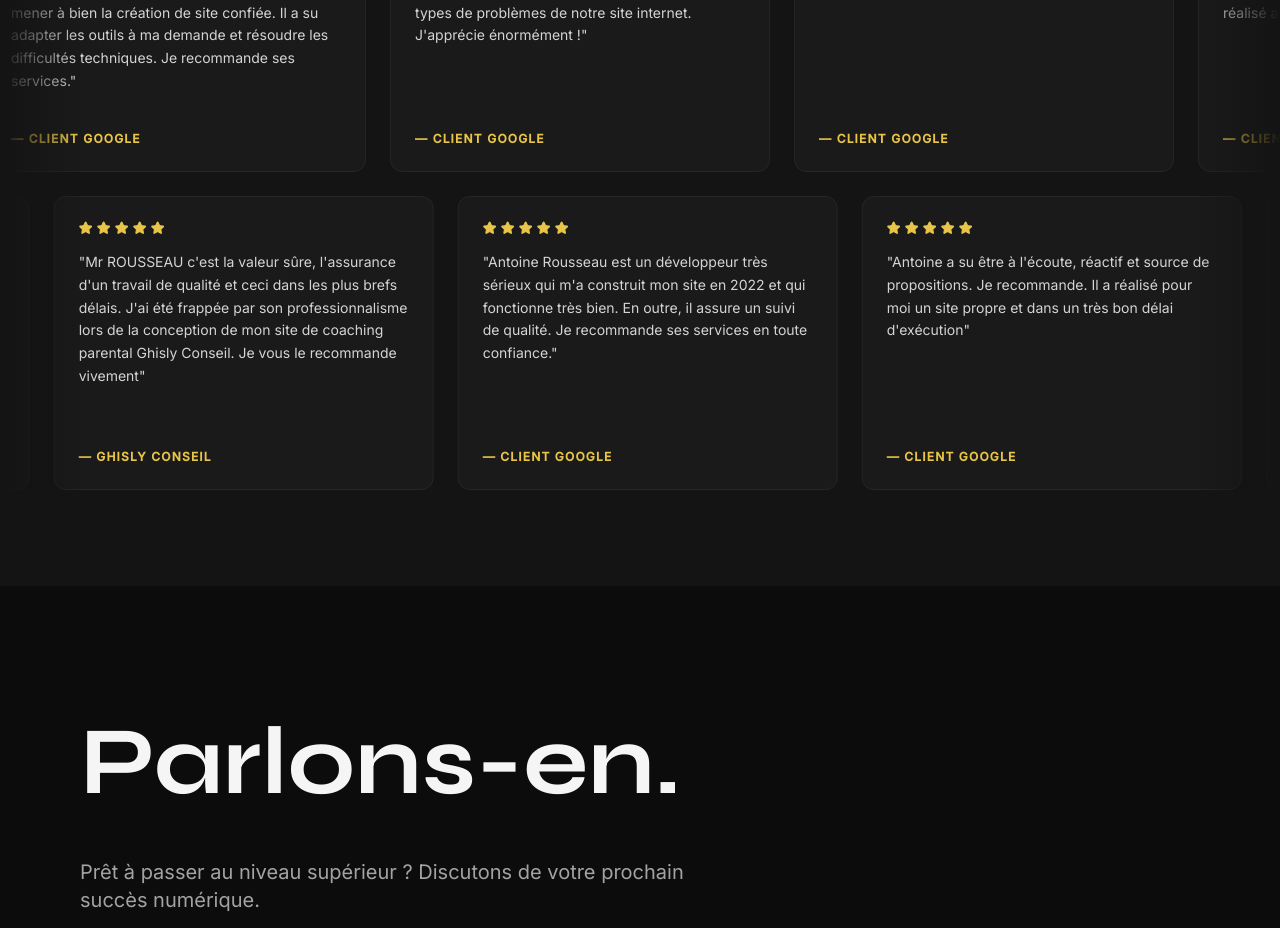
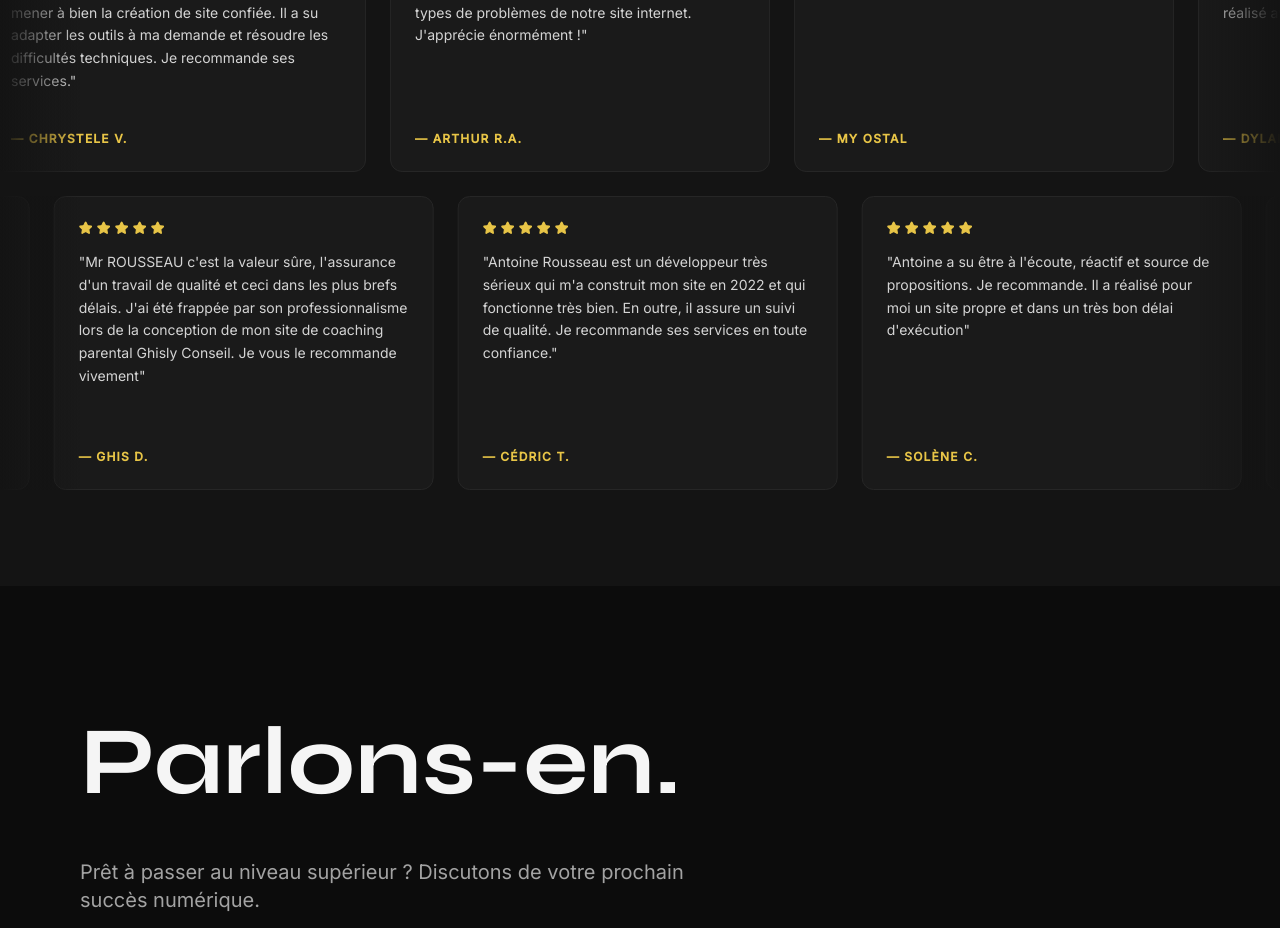
Before and after one commit to AntoineR951/site_developpeur, a React (Vite) app: page / in a window 1280 px wide. Shown: the part 6344-7272 px from the top of the page. Built offline with nearby package versions, Linux system fonts and the light colour scheme.

Commit message:
feat: display real client names in testimonials
Show full names with initials for privacy in testimonials.

```diff
--- a/index.tsx
+++ b/index.tsx
@@ -458,23 +458,23 @@ const Portfolio = ({ onProjectClick }: { onProjectClick: (id: string) => void })
 
 // 8. Testimonials - Marquee
 const allTestimonials = [
-    { text: "Société très sérieuse et Mr Rousseau est très compétent, il maîtrise très bien son travail (digital, outil informatique et référencement marketing). Je recommande sans hésitation !", author: "Client Google" },
-    { text: "Le professionnalisme, la rigueur et disponibilité de Monsieur Rousseau sont autant d'atouts pour mener à bien la création de site confiée. Il a su adapter les outils à ma demande et résoudre les difficultés techniques. Je recommande ses services.", author: "Client Google" },
-    { text: "Merci beaucoup pour votre diligence, votre patience et disponibilité pour régler les différents types de problèmes de notre site internet. J'apprécie énormément !", author: "Client Google" },
-    { text: "Bravo, il a réalisé un site internet pour notre entreprise, merci à vous", author: "Client Google" },
-    { text: "Bravo à vous, nous l'avions contacté pour la création d'un site pour notre société. Cela a été réalisé avec un grand professionnalisme", author: "Client Google" },
-    { text: "Bravo, professionnel très réactif et à l'écoute ! Notre site internet a été réalisé en un rien de temps :) merci à vous", author: "Client Google" },
-    { text: "Antoine a réalisé deux sites pour mon compte, celui de mon activité libérale puis mon site personnel. Le travail réalisé est de grande qualité, tant au niveau de la technique que de l'esthétisme du site. De plus, sérieux, Antoine est d'une grande réactivité et à l'écoute. Je le recommande sans hésiter.", author: "Client Google" },
-    { text: "Prestataire sérieux, professionnel et rigoureux ! Très satisfaite des services de Mr Rousseau. Il a su comprendre nos besoins et a pu nous livrer un site sur mesure. Toujours disponible, son professionnalisme et sa rigueur sont très appréciés. Je recommande fortement ses services !", author: "Client Google" },
-    { text: "Mr Rousseau a été très réactif pour la création de notre site internet. Il est très à l'écoute et toujours très disponible. Je le recommande sans problème!", author: "Client Google" },
-    { text: "Antoine Rousseau est un développeur très sérieux qui m'a construit mon site en 2022 et qui fonctionne très bien. En outre, il assure un suivi de qualité. Je recommande ses services en toute confiance.", author: "Client Google" },
-    { text: "Antoine a su être à l'écoute, réactif et source de propositions. Je recommande. Il a réalisé pour moi un site propre et dans un très bon délai d'exécution", author: "Client Google" },
-    { text: "Très bonne expérience avec Antoine Rousseau à propos de la création de mon site internet. Il m'a donné de bons conseils pour optimiser la visibilité du site et est réactif lors d'une demande de modification quelconque. Je recommande sans soucis ce professionnel.", author: "Client Google" },
-    { text: "Très satisfait des services de Mr Rousseau. Il est une personne qualifiée et s'est montré très disponible lors de la création de mon site web. Je recommande fortement ses services!", author: "Client Google" },
-    { text: "Très satisfait de la prestation de Mr Rousseau. Il suit mon site depuis 2017. Une personne très technique, très professionnelle et disponible. Je vous recommande ses services.", author: "Client Google" },
-    { text: "3i3s-Europa est et sera d'une reconnaissance sans faille pour Mr Antoine ROUSSEAU. Non seulement il a sauvé notre site piraté mais en plus il l'a rajeuni et l'a équipé de nouvelles fonctionnalités. Sa disponibilité est impressionnante, son professionnalisme irréprochable et le coût de ses prestations nettement inférieur au marché.", author: "3i3s-Europa" },
-    { text: "Monsieur Rousseau a parfaitement répondu à mon attente, tant dans le contenu du site que dans sa forme, grâce à une grande écoute et beaucoup de réactivité à chaque étape de sa création. J'ai désormais en première page de Google une vitrine très claire et ergonomique pour mon activité.", author: "Client Google" },
-    { text: "Mr ROUSSEAU c'est la valeur sûre, l'assurance d'un travail de qualité et ceci dans les plus brefs délais. J'ai été frappée par son professionnalisme lors de la conception de mon site de coaching parental Ghisly Conseil. Je vous le recommande vivement", author: "Ghisly Conseil" },
+    { text: "Société très sérieuse et Mr Rousseau est très compétent, il maîtrise très bien son travail (digital, outil informatique et référencement marketing). Je recommande sans hésitation !", author: "Sofiane A." },
+    { text: "Le professionnalisme, la rigueur et disponibilité de Monsieur Rousseau sont autant d'atouts pour mener à bien la création de site confiée. Il a su adapter les outils à ma demande et résoudre les difficultés techniques. Je recommande ses services.", author: "Chrystele V." },
+    { text: "Merci beaucoup pour votre diligence, votre patience et disponibilité pour régler les différents types de problèmes de notre site internet. J'apprécie énormément !", author: "Arthur R.A." },
+    { text: "Bravo, il a réalisé un site internet pour notre entreprise, merci à vous", author: "My Ostal" },
+    { text: "Bravo à vous, nous l'avions contacté pour la création d'un site pour notre société. Cela a été réalisé avec un grand professionnalisme", author: "Dylan R.D." },
+    { text: "Bravo, professionnel très réactif et à l'écoute ! Notre site internet a été réalisé en un rien de temps :) merci à vous", author: "Dylan D." },
+    { text: "Antoine a réalisé deux sites pour mon compte, celui de mon activité libérale puis mon site personnel. Le travail réalisé est de grande qualité, tant au niveau de la technique que de l'esthétisme du site. De plus, sérieux, Antoine est d'une grande réactivité et à l'écoute. Je le recommande sans hésiter.", author: "Laurent G." },
+    { text: "Prestataire sérieux, professionnel et rigoureux ! Très satisfaite des services de Mr Rousseau. Il a su comprendre nos besoins et a pu nous livrer un site sur mesure. Toujours disponible, son professionnalisme et sa rigueur sont très appréciés. Je recommande fortement ses services !", author: "Sabrina H." },
+    { text: "Mr Rousseau a été très réactif pour la création de notre site internet. Il est très à l'écoute et toujours très disponible. Je le recommande sans problème!", author: "Julie P." },
+    { text: "Antoine Rousseau est un développeur très sérieux qui m'a construit mon site en 2022 et qui fonctionne très bien. En outre, il assure un suivi de qualité. Je recommande ses services en toute confiance.", author: "Cédric T." },
+    { text: "Antoine a su être à l'écoute, réactif et source de propositions. Je recommande. Il a réalisé pour moi un site propre et dans un très bon délai d'exécution", author: "Solène C." },
+    { text: "Très bonne expérience avec Antoine Rousseau à propos de la création de mon site internet. Il m'a donné de bons conseils pour optimiser la visibilité du site et est réactif lors d'une demande de modification quelconque. Je recommande sans soucis ce professionnel.", author: "Mélanie C." },
+    { text: "Très satisfait des services de Mr Rousseau. Il est une personne qualifiée et s'est montré très disponible lors de la création de mon site web. Je recommande fortement ses services!", author: "Julien C." },
+    { text: "Très satisfait de la prestation de Mr Rousseau. Il suit mon site depuis 2017. Une personne très technique, très professionnelle et disponible. Je vous recommande ses services.", author: "Abdelali B." },
+    { text: "3i3s-Europa est et sera d'une reconnaissance sans faille pour Mr Antoine ROUSSEAU. Non seulement il a sauvé notre site piraté mais en plus il l'a rajeuni et l'a équipé de nouvelles fonctionnalités. Sa disponibilité est impressionnante, son professionnalisme irréprochable et le coût de ses prestations nettement inférieur au marché.", author: "Philippe B." },
+    { text: "Monsieur Rousseau a parfaitement répondu à mon attente, tant dans le contenu du site que dans sa forme, grâce à une grande écoute et beaucoup de réactivité à chaque étape de sa création. J'ai désormais en première page de Google une vitrine très claire et ergonomique pour mon activité.", author: "Arlette D." },
+    { text: "Mr ROUSSEAU c'est la valeur sûre, l'assurance d'un travail de qualité et ceci dans les plus brefs délais. J'ai été frappée par son professionnalisme lors de la conception de mon site de coaching parental Ghisly Conseil. Je vous le recommande vivement", author: "Ghis D." },
 ];
 
 const row1 = allTestimonials.slice(0, 9);
```
